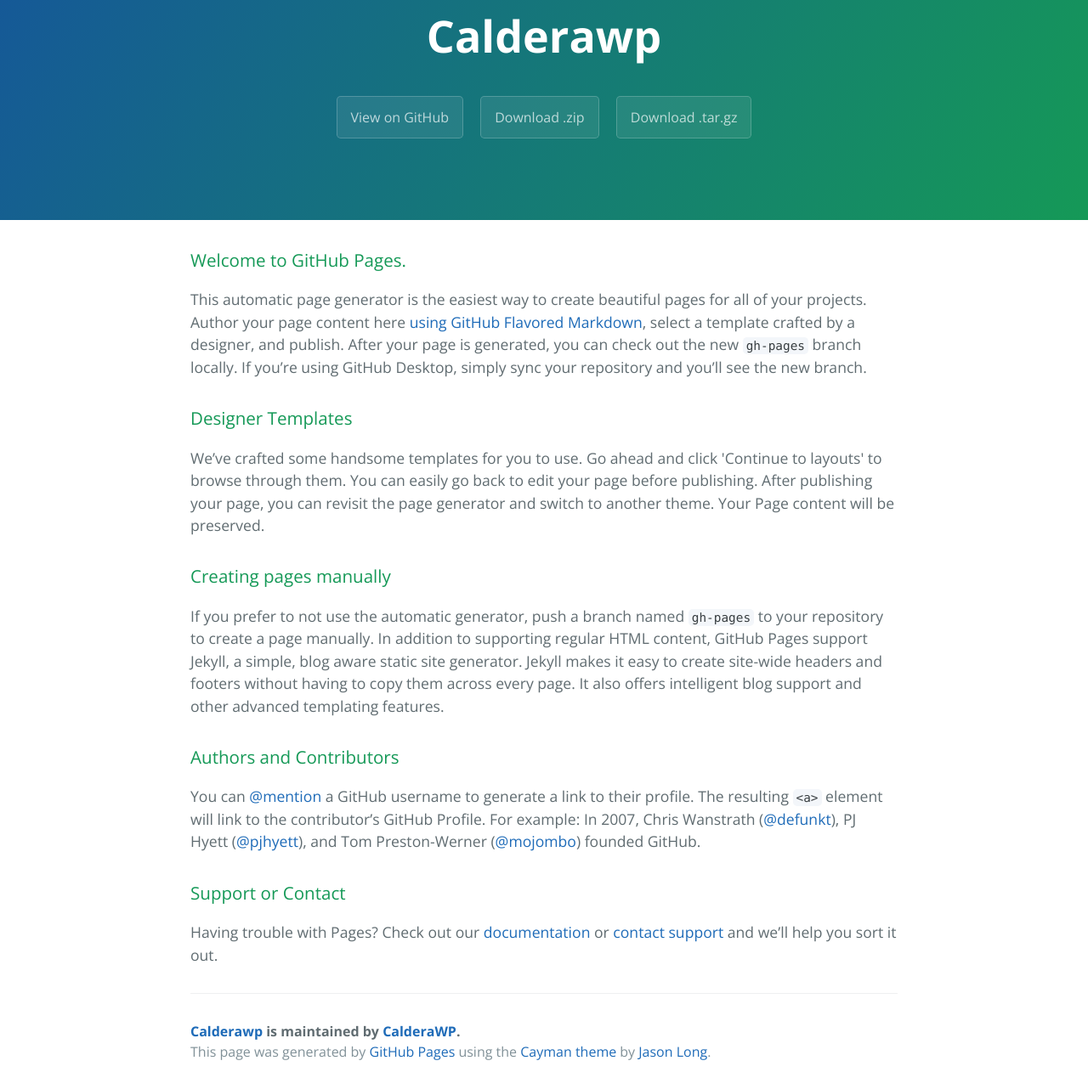
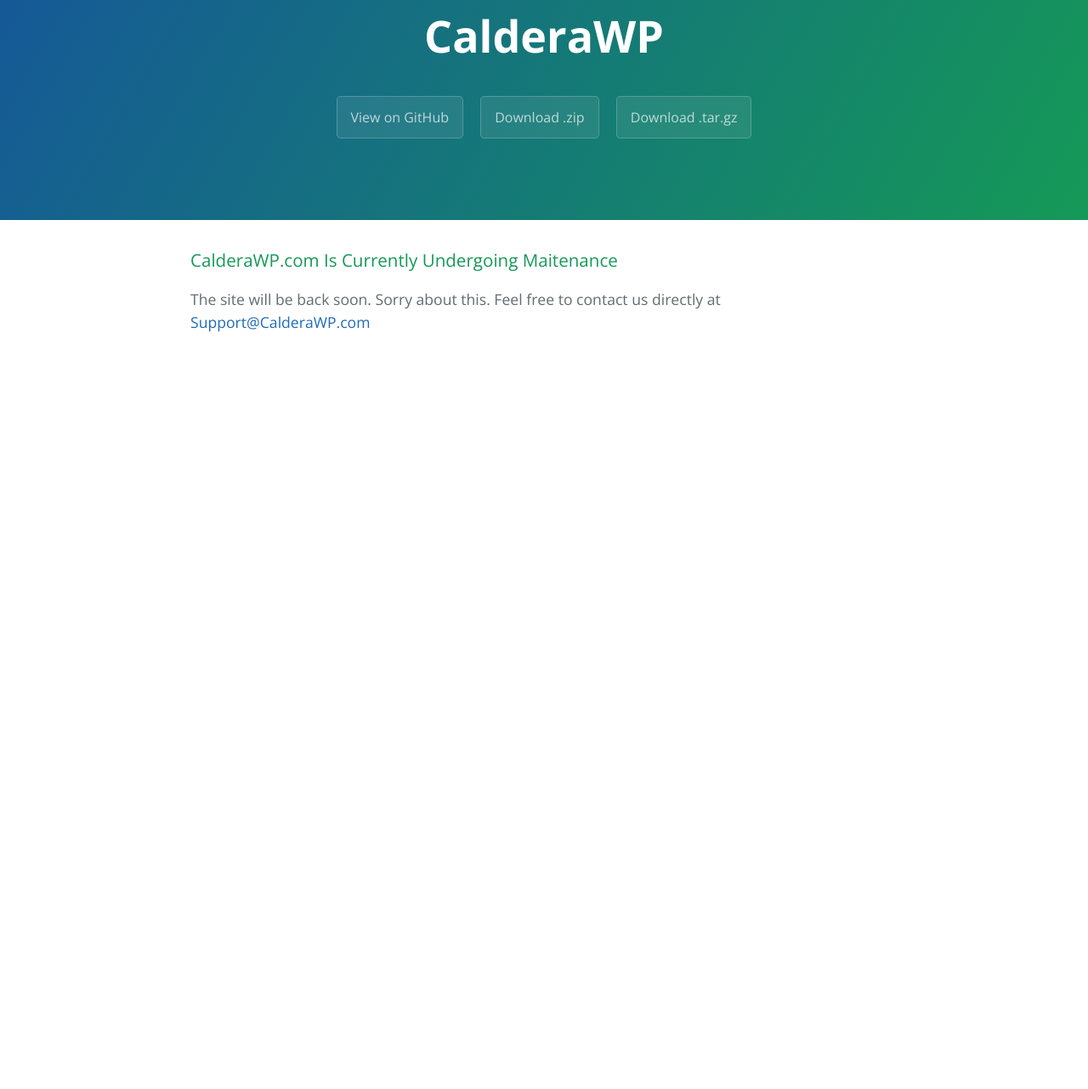
Before and after one commit to CalderaWP/calderawp, a plain HTML site: page index.html in a window 1280 px wide. Shown: the part 77-1359 px from the top of the page at 85% size. After the commit the page ends 800 px from the top, so only its background shows below. Drawn offline with nearby package versions, Linux system fonts and the light colour scheme.

Commit message:
Update index.html

```diff
--- a/index.html
+++ b/index.html
@@ -2,7 +2,7 @@
 <html lang="en-us">
   <head>
     <meta charset="UTF-8">
-    <title>Calderawp by CalderaWP</title>
+    <title>CalderaWP</title>
     <meta name="viewport" content="width=device-width, initial-scale=1">
     <link rel="stylesheet" type="text/css" href="stylesheets/normalize.css" media="screen">
     <link href='https://fonts.googleapis.com/css?family=Open+Sans:400,700' rel='stylesheet' type='text/css'>
@@ -11,7 +11,7 @@
   </head>
   <body>
     <section class="page-header">
-      <h1 class="project-name">Calderawp</h1>
+      <h1 class="project-name">CalderaWP</h1>
       <h2 class="project-tagline"></h2>
       <a href="https://github.com/CalderaWP/calderawp" class="btn">View on GitHub</a>
       <a href="https://github.com/CalderaWP/calderawp/zipball/master" class="btn">Download .zip</a>
@@ -19,38 +19,9 @@
     </section>
 
     <section class="main-content">
-      <h3>
-<a id="welcome-to-github-pages" class="anchor" href="#welcome-to-github-pages" aria-hidden="true"><span class="octicon octicon-link"></span></a>Welcome to GitHub Pages.</h3>
+      <h3>CalderaWP.com Is Currently Undergoing Maitenance</h3>
+      <p> The site will be back soon. Sorry about this. Feel free to contact us directly at <a href="mailto:Support@CalderaWP.com">Support@CalderaWP.com</a></p>
 
-<p>This automatic page generator is the easiest way to create beautiful pages for all of your projects. Author your page content here <a href="https://guides.github.com/features/mastering-markdown/">using GitHub Flavored Markdown</a>, select a template crafted by a designer, and publish. After your page is generated, you can check out the new <code>gh-pages</code> branch locally. If you’re using GitHub Desktop, simply sync your repository and you’ll see the new branch.</p>
-
-<h3>
-<a id="designer-templates" class="anchor" href="#designer-templates" aria-hidden="true"><span class="octicon octicon-link"></span></a>Designer Templates</h3>
-
-<p>We’ve crafted some handsome templates for you to use. Go ahead and click 'Continue to layouts' to browse through them. You can easily go back to edit your page before publishing. After publishing your page, you can revisit the page generator and switch to another theme. Your Page content will be preserved.</p>
-
-<h3>
-<a id="creating-pages-manually" class="anchor" href="#creating-pages-manually" aria-hidden="true"><span class="octicon octicon-link"></span></a>Creating pages manually</h3>
-
-<p>If you prefer to not use the automatic generator, push a branch named <code>gh-pages</code> to your repository to create a page manually. In addition to supporting regular HTML content, GitHub Pages support Jekyll, a simple, blog aware static site generator. Jekyll makes it easy to create site-wide headers and footers without having to copy them across every page. It also offers intelligent blog support and other advanced templating features.</p>
-
-<h3>
-<a id="authors-and-contributors" class="anchor" href="#authors-and-contributors" aria-hidden="true"><span class="octicon octicon-link"></span></a>Authors and Contributors</h3>
-
-<p>You can <a href="https://github.com/blog/821" class="user-mention">@mention</a> a GitHub username to generate a link to their profile. The resulting <code>&lt;a&gt;</code> element will link to the contributor’s GitHub Profile. For example: In 2007, Chris Wanstrath (<a href="https://github.com/defunkt" class="user-mention">@defunkt</a>), PJ Hyett (<a href="https://github.com/pjhyett" class="user-mention">@pjhyett</a>), and Tom Preston-Werner (<a href="https://github.com/mojombo" class="user-mention">@mojombo</a>) founded GitHub.</p>
-
-<h3>
-<a id="support-or-contact" class="anchor" href="#support-or-contact" aria-hidden="true"><span class="octicon octicon-link"></span></a>Support or Contact</h3>
-
-<p>Having trouble with Pages? Check out our <a href="https://help.github.com/pages">documentation</a> or <a href="https://github.com/contact">contact support</a> and we’ll help you sort it out.</p>
-
-      <footer class="site-footer">
-        <span class="site-footer-owner"><a href="https://github.com/CalderaWP/calderawp">Calderawp</a> is maintained by <a href="https://github.com/CalderaWP">CalderaWP</a>.</span>
-
-        <span class="site-footer-credits">This page was generated by <a href="https://pages.github.com">GitHub Pages</a> using the <a href="https://github.com/jasonlong/cayman-theme">Cayman theme</a> by <a href="https://twitter.com/jasonlong">Jason Long</a>.</span>
-      </footer>
-
-    </section>
 
 
   </body>
```
